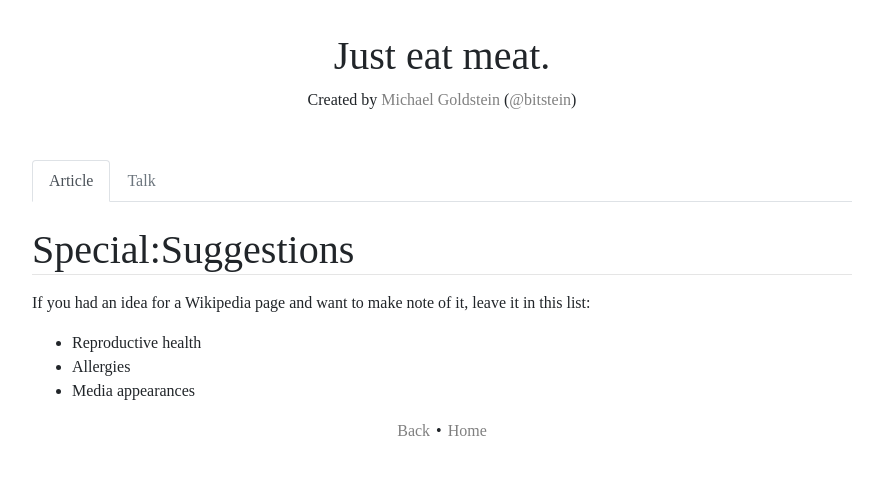
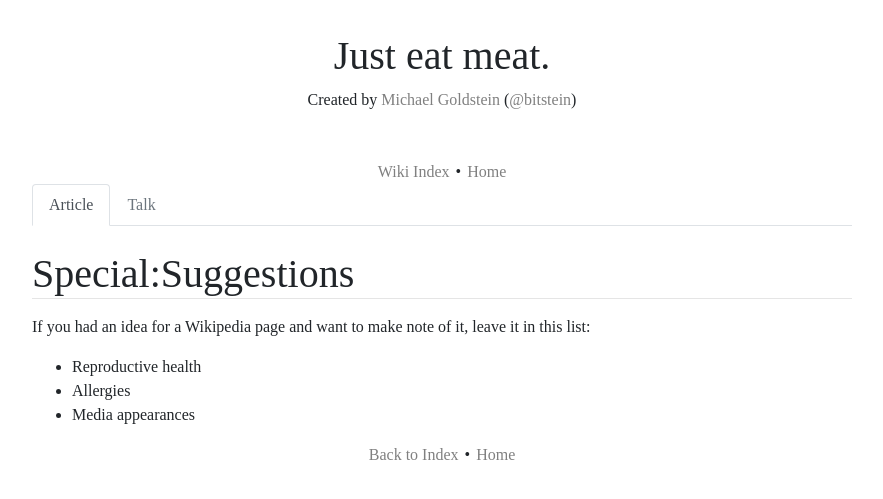
Before and after one commit to bitstein/justmeat.co, a Jekyll site: the page built from wiki/pages/special:suggestions.md, in a window 1280 px wide. Shown: the top 499 px of the page, without its empty margins (198-1081 px from the left). Built offline with Jekyll 4.4.1, drawn with Linux system fonts in a browser that asks for light colours; nearby versions of some CDN libraries; some web fonts are replaced.

Commit message:
Update wiki-page.html

```diff
--- a/_layouts/wiki-page.html
+++ b/_layouts/wiki-page.html
@@ -3,6 +3,11 @@ layout: default
 ---
 
 <div class="wiki-container container col-md-8">
+  {% if page.url != '/wiki/' %}
+  <div class="navigation text-center">
+    <span><a href="/wiki/">Wiki Index</a></span>&bull;<span><a href="/">Home</a></span>
+  </div>
+  {% endif %}
   {% if page.url != '/wiki/' %}
     <ul class="nav nav-tabs mb-4">
     {% if page.categories contains 'talk' %}
@@ -49,6 +54,6 @@ layout: default
     {{ content }}
   </section>
   <div class="navigation text-center">
-    <span>{% if page.url != '/wiki/' %}<a href="/wiki/">Back</a></span>&bull;{% endif %}<span><a href="/">Home</a></span>
+    <span>{% if page.url != '/wiki/' %}<a href="/wiki/">Back to Index</a></span>&bull;{% endif %}<span><a href="/">Home</a></span>
   </div>
 </div>
```
